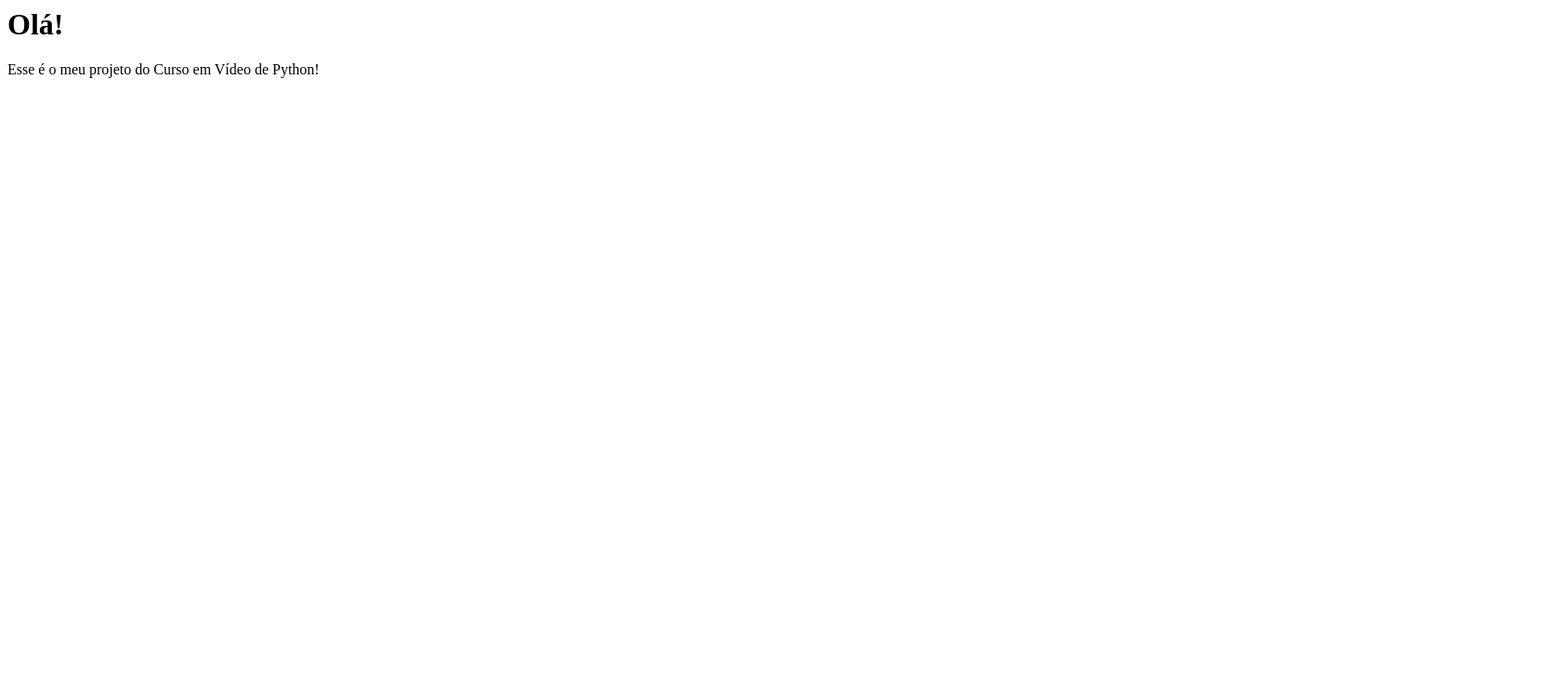
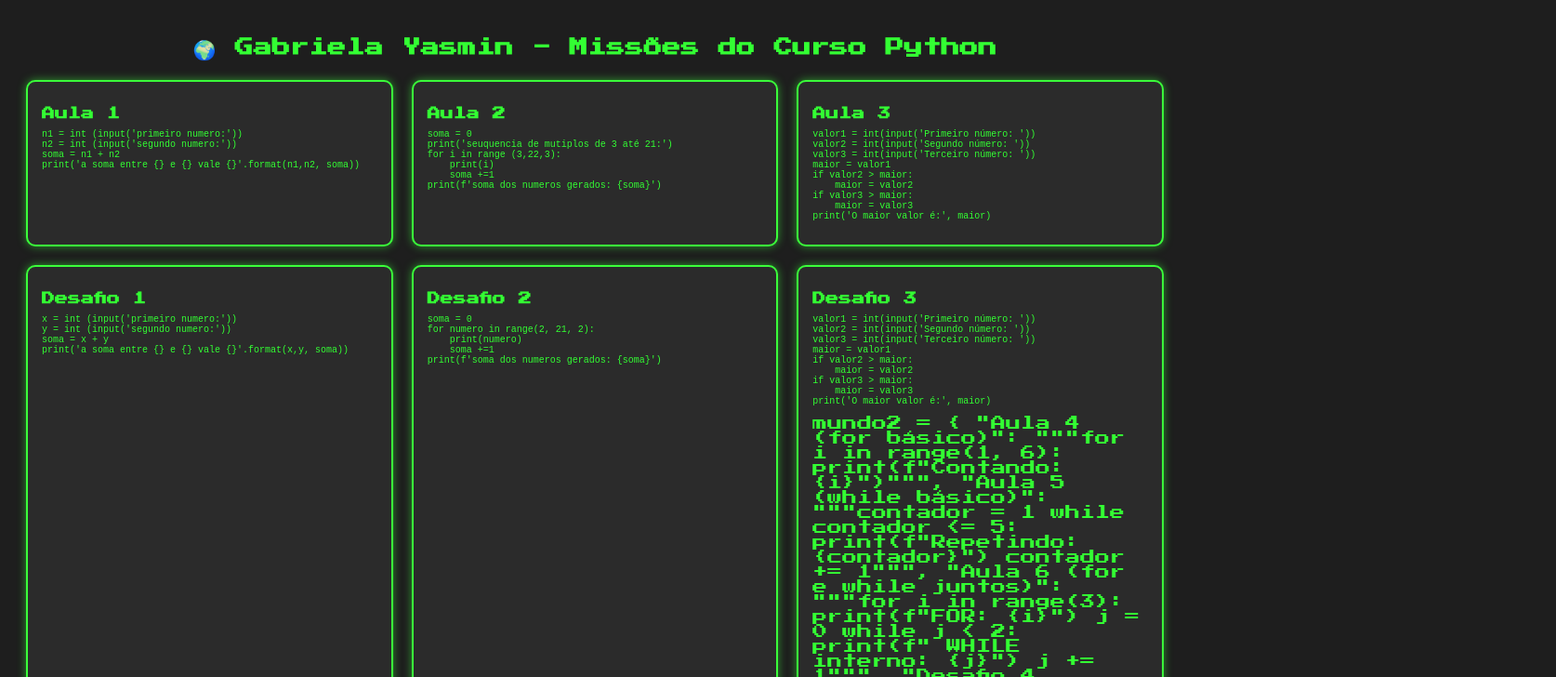
Before and after one commit to GabrielaY07/Page, a plain HTML site: page index.html in a window 1280 px wide. Shown: the top 728 px of the page at 93% size, 1674 px wide, since content can reach past the window. Drawn offline with Linux system fonts and the light colour scheme.

Commit message:
Update index.html

```diff
--- a/index.html
+++ b/index.html
@@ -1,10 +1,212 @@
-<html lang="pt-BR">
+<!DOCTYPE html>
+<html lang="pt-br">
 <head>
   <meta charset="UTF-8">
-  <title>Meu Projeto - Curso em Vídeo</title>
+  <title>GabrielaCraft - Curso Python</title>
+  <link href="https://fonts.googleapis.com/css2?family=Press+Start+2P&display=swap" rel="stylesheet">
+  <style>
+    body {
+      background-color: #1e1e1e;
+      color: #33ff33;
+      font-family: 'Press Start 2P', cursive;
+      padding: 20px;
+    }
+
+    h1 {
+      text-align: center;
+      font-size: 20px;
+    }
+
+    .menu {
+      display: grid;
+      grid-template-columns: repeat(auto-fit, minmax(300px, 1fr));
+      gap: 20px;
+      margin-top: 30px;
+    }
+
+    .bloco {
+      background: #2b2b2b;
+      border: 2px solid #3aff3a;
+      padding: 15px;
+      border-radius: 10px;
+      box-shadow: 0 0 10px #3aff3a88;
+      transition: transform 0.2s;
+    }
+
+    .bloco:hover {
+      transform: scale(1.05);
+      cursor: pointer;
+    }
+
+    h2 {
+      font-size: 14px;
+      margin-bottom: 10px;
+    }
+
+    pre {
+      font-size: 10px;
+      white-space: pre-wrap;
+      word-wrap: break-word;
+    }
+  </style>
 </head>
 <body>
-  <h1>Olá!</h1>
-  <p>Esse é o meu projeto do Curso em Vídeo de Python!</p>
+  <h1>🌍 Gabriela Yasmin - Missões do Curso Python</h1>
+
+  <div class="menu">
+
+    <div class="bloco">
+      <h2>Aula 1</h2>
+      <pre>n1 = int (input('primeiro numero:'))
+n2 = int (input('segundo numero:'))
+soma = n1 + n2
+print('a soma entre {} e {} vale {}'.format(n1,n2, soma))</pre>
+    </div>
+
+    <div class="bloco">
+      <h2>Aula 2</h2>
+      <pre>soma = 0
+print('seuquencia de mutiplos de 3 até 21:')
+for i in range (3,22,3):
+    print(i)
+    soma +=1
+print(f'soma dos numeros gerados: {soma}')</pre>
+    </div>
+
+    <div class="bloco">
+      <h2>Aula 3</h2>
+      <pre>valor1 = int(input('Primeiro número: '))
+valor2 = int(input('Segundo número: '))
+valor3 = int(input('Terceiro número: '))
+maior = valor1
+if valor2 &gt; maior:
+    maior = valor2
+if valor3 &gt; maior:
+    maior = valor3
+print('O maior valor é:', maior)</pre>
+    </div>
+
+    <div class="bloco">
+      <h2>Desafio 1</h2>
+      <pre>x = int (input('primeiro numero:'))
+y = int (input('segundo numero:'))
+soma = x + y
+print('a soma entre {} e {} vale {}'.format(x,y, soma))</pre>
+    </div>
+
+    <div class="bloco">
+      <h2>Desafio 2</h2>
+      <pre>soma = 0
+for numero in range(2, 21, 2):
+    print(numero)
+    soma +=1
+print(f'soma dos numeros gerados: {soma}')</pre>
+    </div>
+
+    <div class="bloco">
+      <h2>Desafio 3</h2>
+      <pre>valor1 = int(input('Primeiro número: '))
+valor2 = int(input('Segundo número: '))
+valor3 = int(input('Terceiro número: '))
+maior = valor1
+if valor2 &gt; maior:
+    maior = valor2
+if valor3 &gt; maior:
+    maior = valor3
+print('O maior valor é:', maior)</pre>
+  mundo2 = {
+    "Aula 4 (for básico)": """for i in range(1, 6):
+    print(f"Contando: {i}")""",
+
+    "Aula 5 (while básico)": """contador = 1
+while contador <= 5:
+    print(f"Repetindo: {contador}")
+    contador += 1""",
+
+    "Aula 6 (for e while juntos)": """for i in range(3):
+    print(f"FOR: {i}")
+    j = 0
+    while j < 2:
+        print(f"  WHILE interno: {j}")
+        j += 1""",
+
+    "Desafio 4 (Contagem regressiva com for)": """for i in range(10, -1, -1):
+    print(i)
+print("Lançamento!")""",
+
+    "Desafio 5 (Tabuada com while)": """n = int(input("Digite um número: "))
+i = 1
+while i <= 10:
+    print(f"{n} x {i} = {n * i}")
+    i += 1""",
+
+    "Desafio 6 (Soma de ímpares com for)": """soma = 0
+for i in range(1, 20, 2):
+    soma += i
+print("Soma dos ímpares de 1 a 19:", soma)"""
+}
+
+html_minecraft_path = Path("/mnt/data/gabrielayasmin_index_mundo2.html")
+
+# Código base anterior (mantendo o mesmo estilo)
+html_mundo2 = """
+<!DOCTYPE html>
+<html lang="pt-br">
+<head>
+  <meta charset="UTF-8">
+  <title>GabrielaCraft - Curso Python Mundo 1 e 2</title>
+  <link href="https://fonts.googleapis.com/css2?family=Press+Start+2P&display=swap" rel="stylesheet">
+  <style>
+    body { background-color: #1e1e1e; color: #33ff33; font-family: 'Press Start 2P', cursive; padding: 20px; }
+    h1 { text-align: center; font-size: 20px; }
+    h3 { margin-top: 40px; font-size: 16px; }
+    .menu { display: grid; grid-template-columns: repeat(auto-fit, minmax(300px, 1fr)); gap: 20px; margin-top: 20px; }
+    .bloco {
+      background: #2b2b2b; border: 2px solid #3aff3a; padding: 15px; border-radius: 10px;
+      box-shadow: 0 0 10px #3aff3a88; transition: transform 0.2s;
+    }
+    .bloco:hover { transform: scale(1.05); cursor: pointer; }
+    pre { font-size: 10px; white-space: pre-wrap; word-wrap: break-word; }
+  </style>
+</head>
+<body>
+  <h1>🌍 GabrielaCraft - Missões do Curso Python</h1>
+
+  <h3>🌱 Mundo 1</h3>
+  <div class="menu">
+"""
+
+# Reaproveitar os blocos anteriores do Mundo 1
+for titulo, codigo in arquivos.items():
+    html_mundo2 += f"""
+    <div class="bloco">
+      <h2>{titulo}</h2>
+      <pre>{codigo}</pre>
+    </div>
+"""
+
+html_mundo2 += """
+  </div>
+
+  <h3>🌿 Mundo 2</h3>
+  <div class="menu">
+"""
+
+# Adicionar os blocos do Mundo 2
+for titulo, codigo in mundo2.items():
+    html_mundo2 += f"""
+    <div class="bloco">
+      <h2>{titulo}</h2>
+      <pre>{codigo}</pre>
+    </div>
+"""
+
+html_mundo2 += """
+  </div>
 </body>
 </html>
+"""
+
+# Salvar o novo arquivo HTML
+html_minecraft_path.write_text(html_mundo2, encoding="utf-8")
+str(html_minecraft_path)
```
